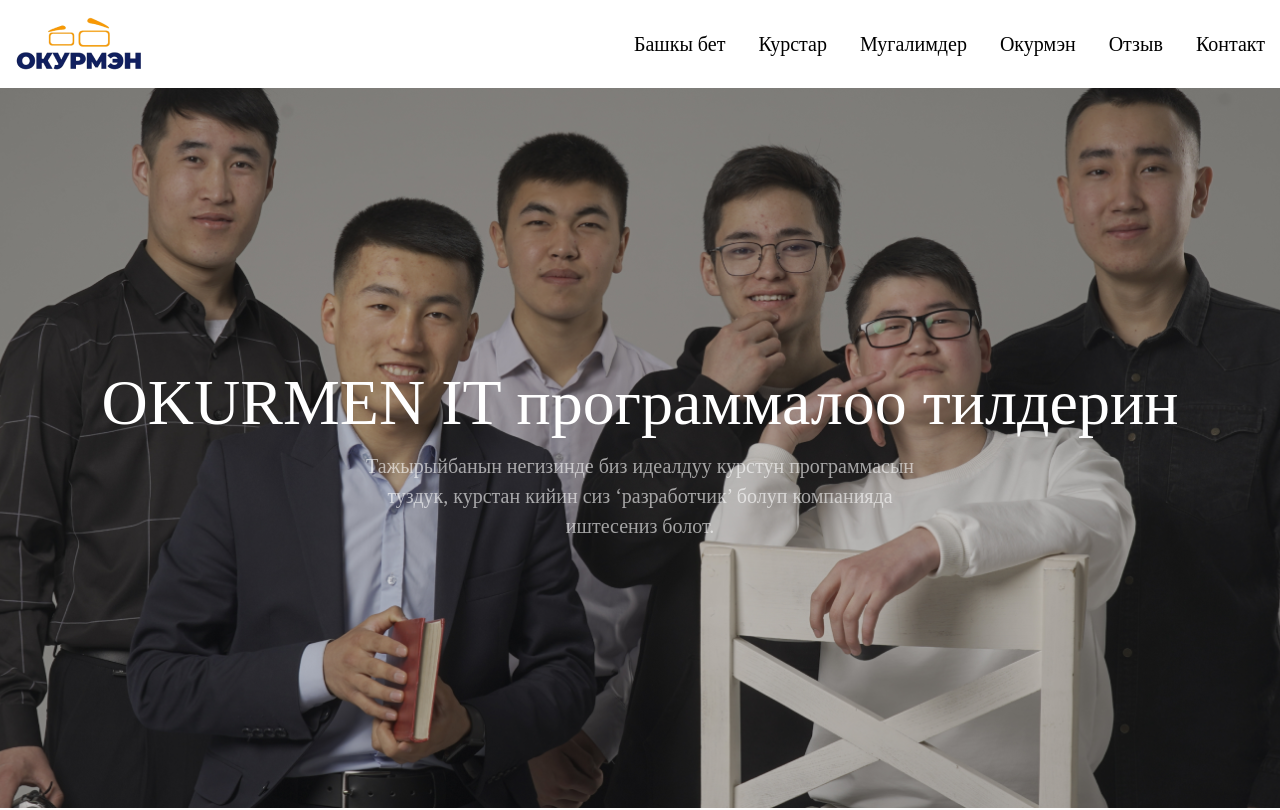
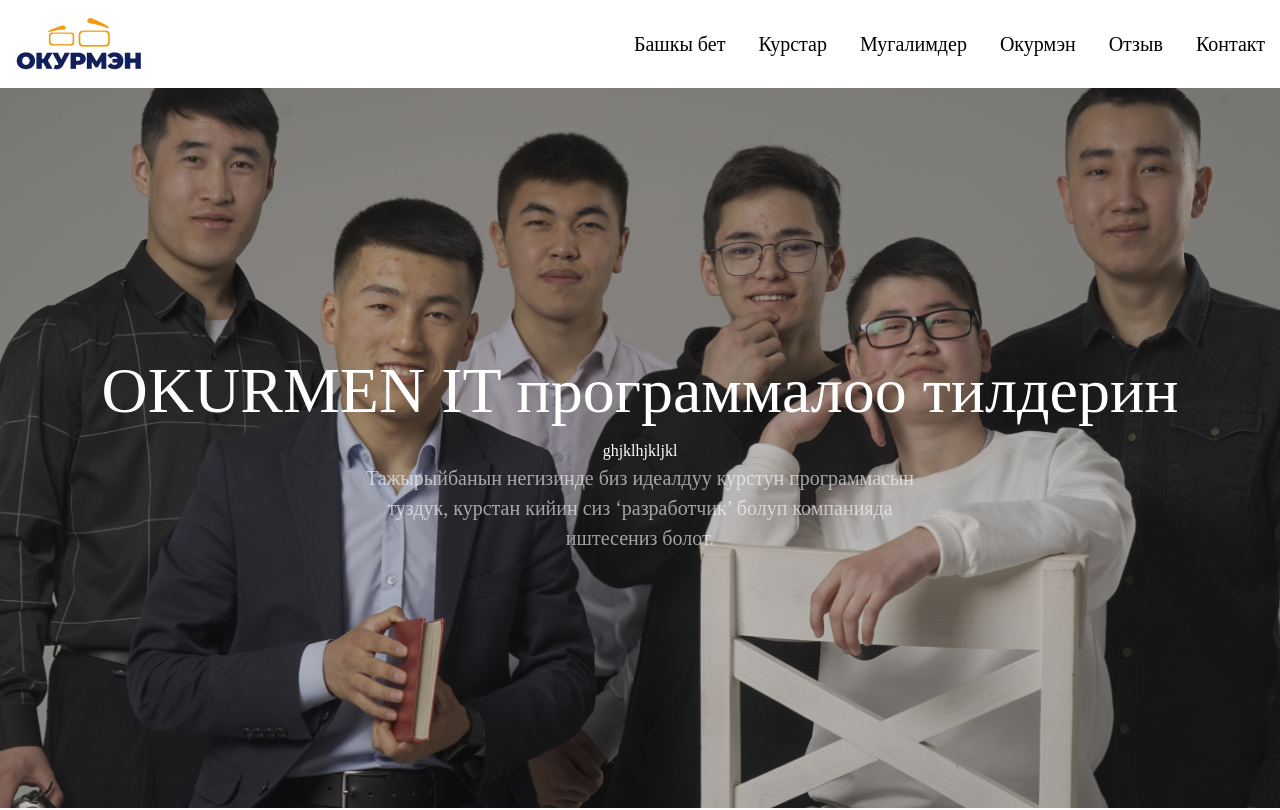
Before and after one commit to sanjar002/test-pro, a React (Vite) app: page /about in a window 1280 px wide. Shown: the top 810 px of the page. Built offline with nearby package versions, Linux system fonts and the light colour scheme.

Commit message:
adiletqwerty

```diff
--- a/src/pages/about/About.jsx
+++ b/src/pages/about/About.jsx
@@ -23,6 +23,7 @@ function About({ children }) {
           <section className="section">
             <div className="texts">
               <h1>OKURMEN IT программалоо тилдерин</h1>
+              <h2>ghjklhjkljkl</h2>
               <p style={{ opacity: "0.6", fontSize: "20" }}>
                 Тажырыйбанын негизинде биз идеалдуу курстун программасын <br />{" "}
                 туздук, курстан кийин сиз ‘разработчик’ болуп компанияда <br />{" "}
```
